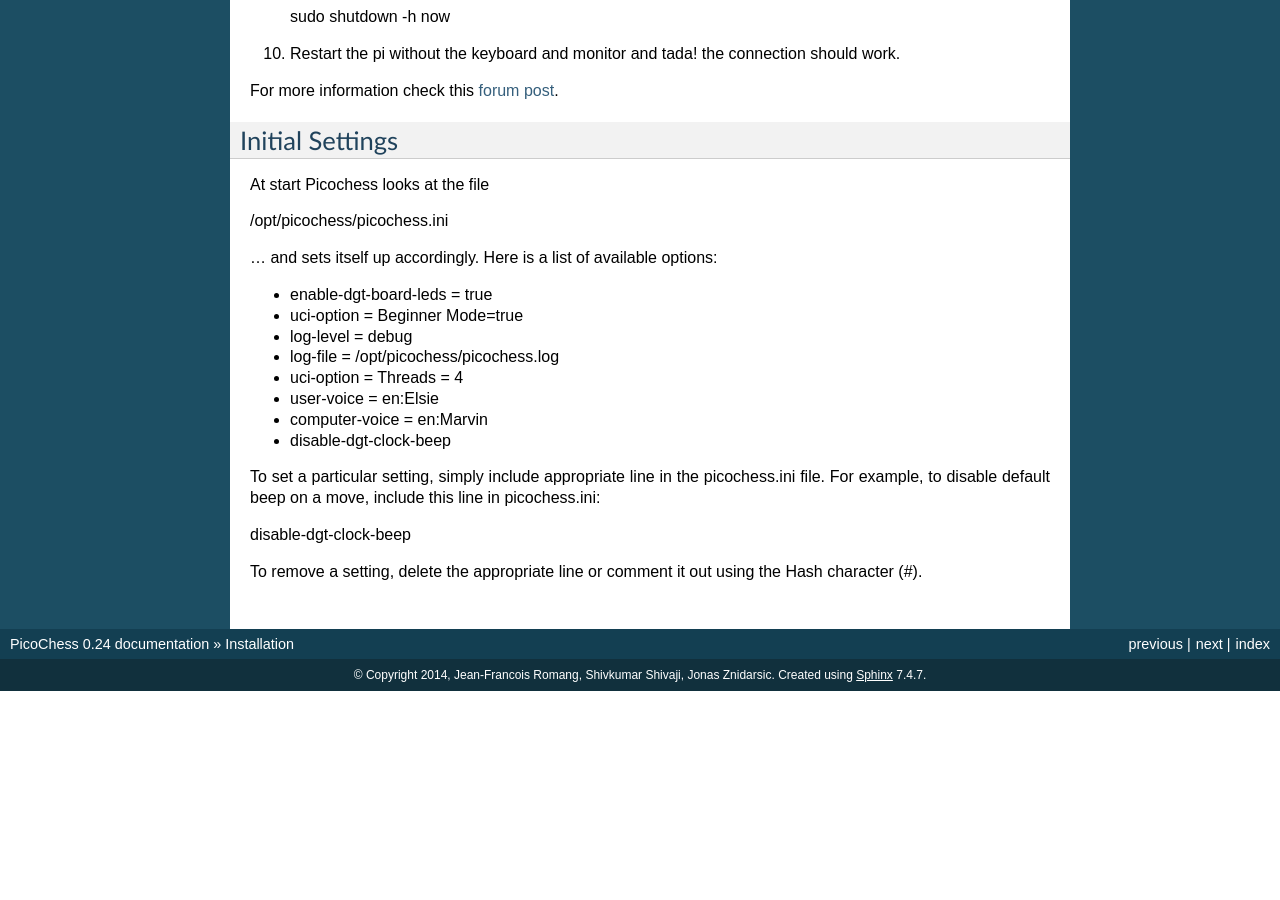
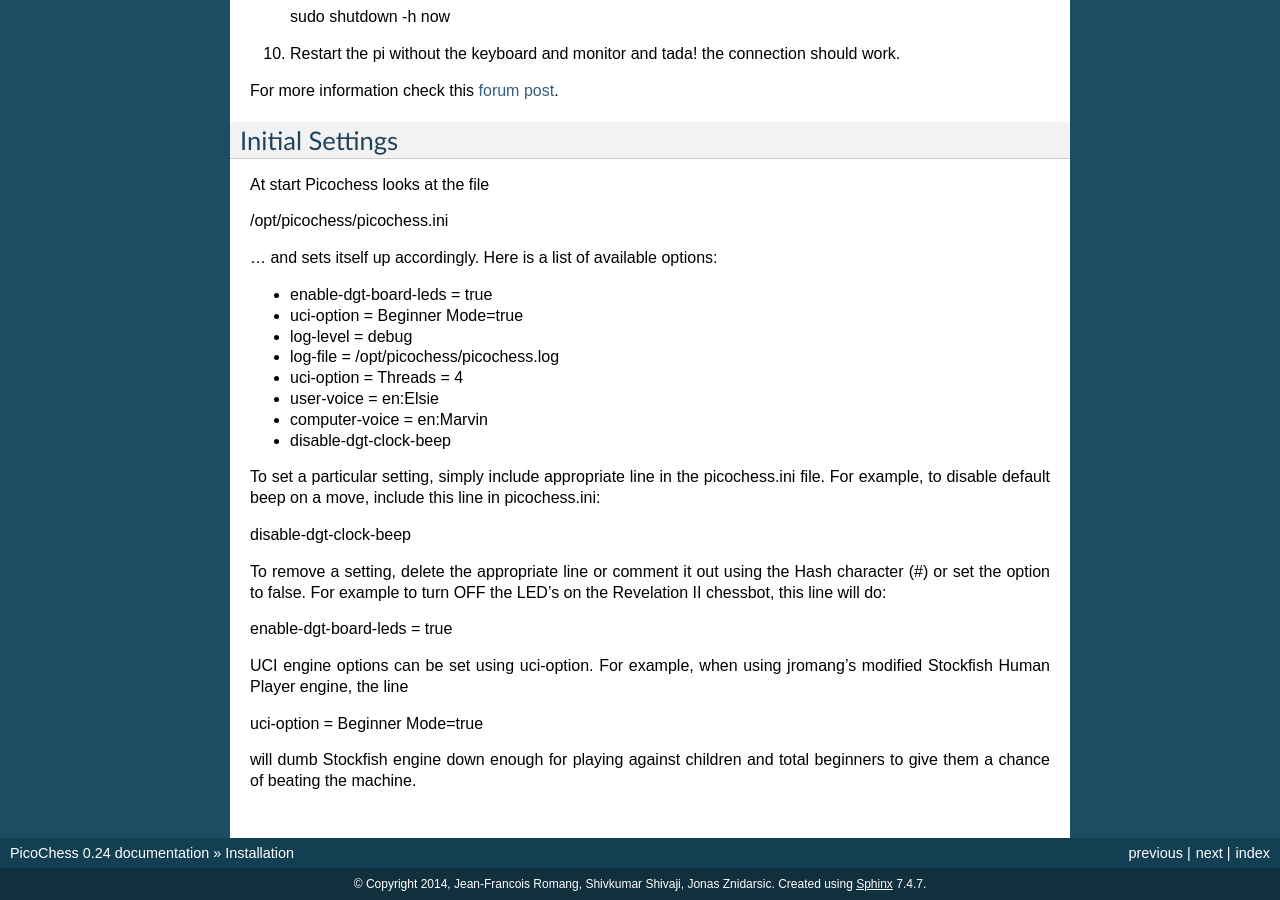
Before and after one commit to jromang/picochess, a Sphinx documentation site: the page built from docs/installation.rst, in a window 1280 px wide and 900 px high, scrolled down 2513 px. Built offline with Sphinx 7.4.7, drawn with Linux system fonts in a browser that asks for light colours; before the commit the page ends 3204 px from its top, so only the background shows below that.

Commit message:
Update installation.rst

```diff
--- a/docs/installation.rst
+++ b/docs/installation.rst
@@ -172,4 +172,15 @@
 
 disable-dgt-clock-beep
 
-To remove a setting, delete the appropriate line or comment it out using the Hash character (#).
+To remove a setting, delete the appropriate line or comment it out using the Hash character (#) or set the option to false.
+For example to turn OFF the LED's on the Revelation II chessbot, this line will do:
+
+enable-dgt-board-leds = true
+
+UCI engine options can be set using uci-option. For example, when using jromang's modified
+Stockfish Human Player engine, the line
+
+uci-option = Beginner Mode=true
+
+will dumb Stockfish engine down enough for playing against children and total beginners to give
+them a chance of beating the machine.
```
